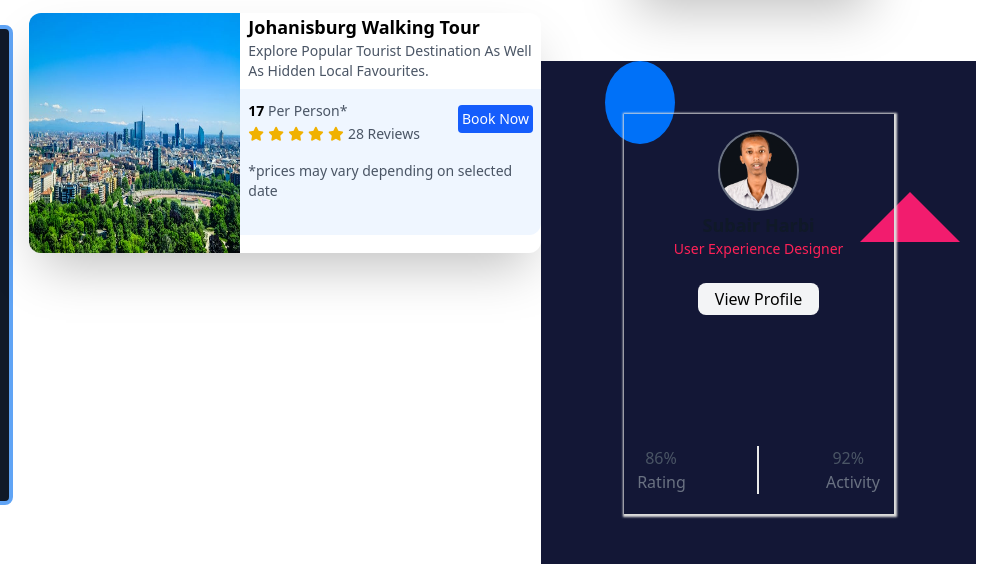
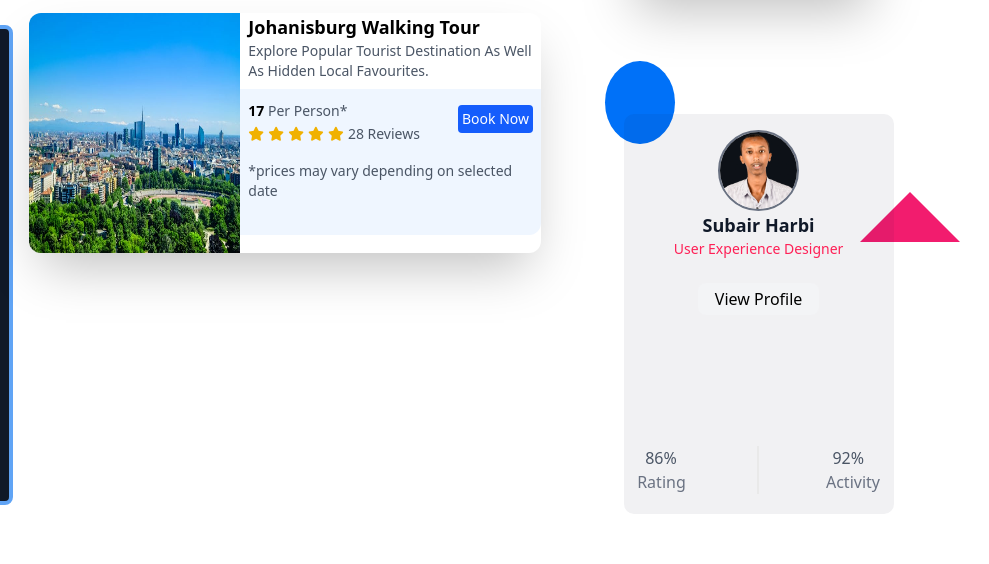
Before and after one commit to SubairMohamed/Cards-Design, a website: page src/index.html in a window 1280 px wide. Shown: the part 459-1023 px from the top of the page, 291-1280 px from the left. Drawn offline with Linux system fonts and the light colour scheme.

Commit message:
well-done

```diff
--- a/scss/main.scss
+++ b/scss/main.scss
@@ -84,15 +84,14 @@
 #vertical {
     width: 34vw;
     height: 65vh;
-    background: #131736;
 }
 
 #content-card-vartical {
     max-width: 62%;
     height: 50vh;
     margin: -11rem auto;
-    background: transparent;
-    box-shadow: 1px 1px 2px 2px gainsboro;
+    background: rgba(19, 23, 54, 0.06);
+    border-radius: 10px;
 }
 
 #content-card-vartical #card-header {
```
Also changed, not shown: dist/CSS/main.CSS/main.css, 1 other file.
